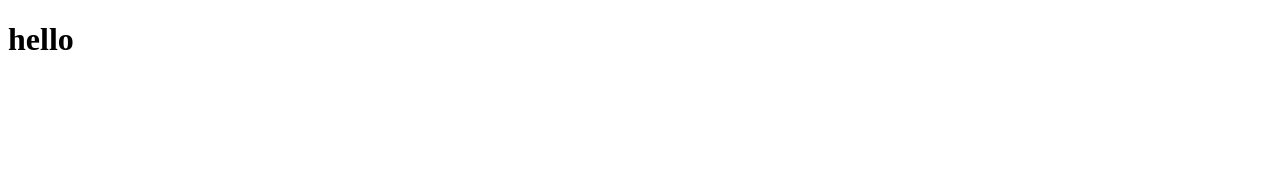
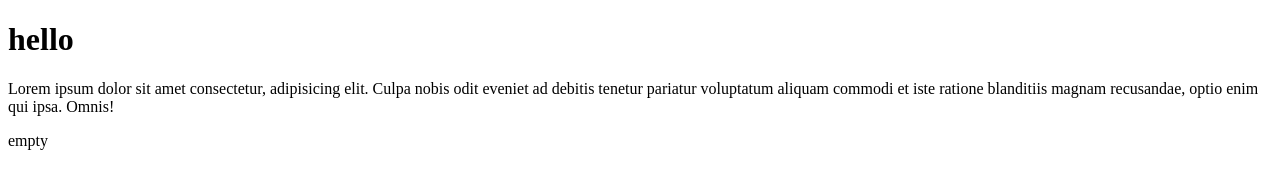
Before and after one commit to ykztenoks/new-repo-test, a plain HTML site: page index.html in a window 1280 px wide. Drawn offline with Linux system fonts and the light colour scheme.

Commit message:
added paragraph

```diff
--- a/index.html
+++ b/index.html
@@ -7,5 +7,13 @@
   </head>
   <body>
     <h1>hello</h1>
+
+    <p>
+      Lorem ipsum dolor sit amet consectetur, adipisicing elit. Culpa nobis odit
+      eveniet ad debitis tenetur pariatur voluptatum aliquam commodi et iste
+      ratione blanditiis magnam recusandae, optio enim qui ipsa. Omnis!
+    </p>
+
+    <footer>empty</footer>
   </body>
 </html>
```
